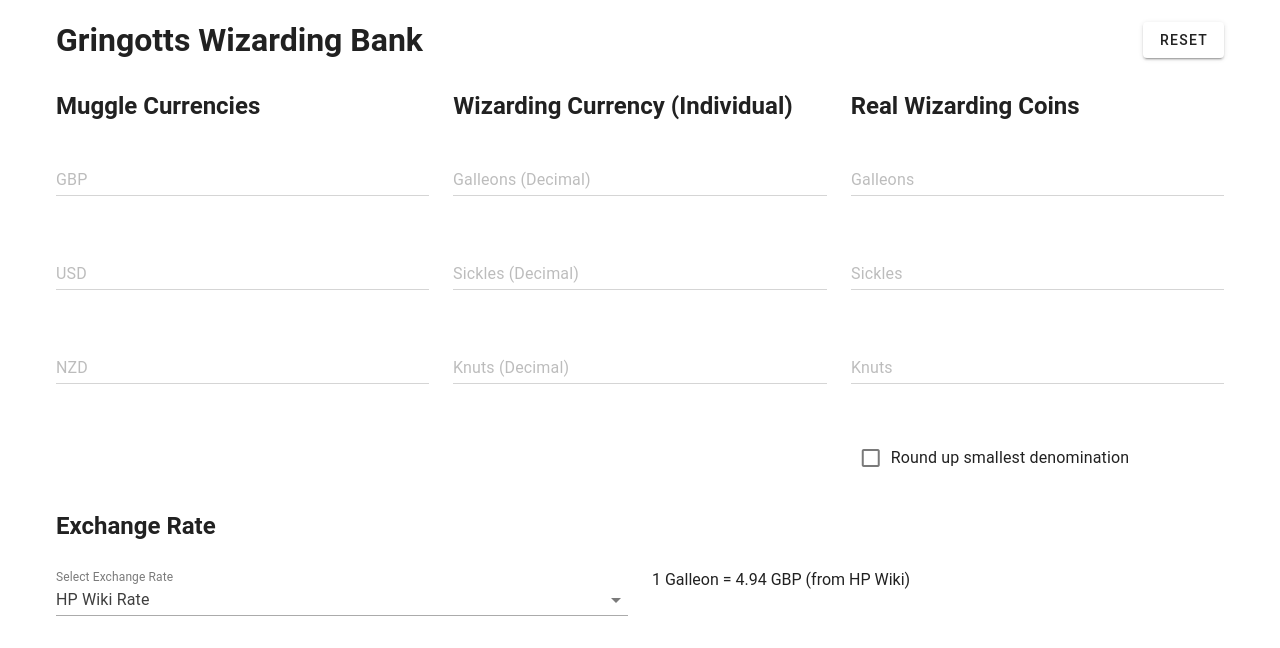
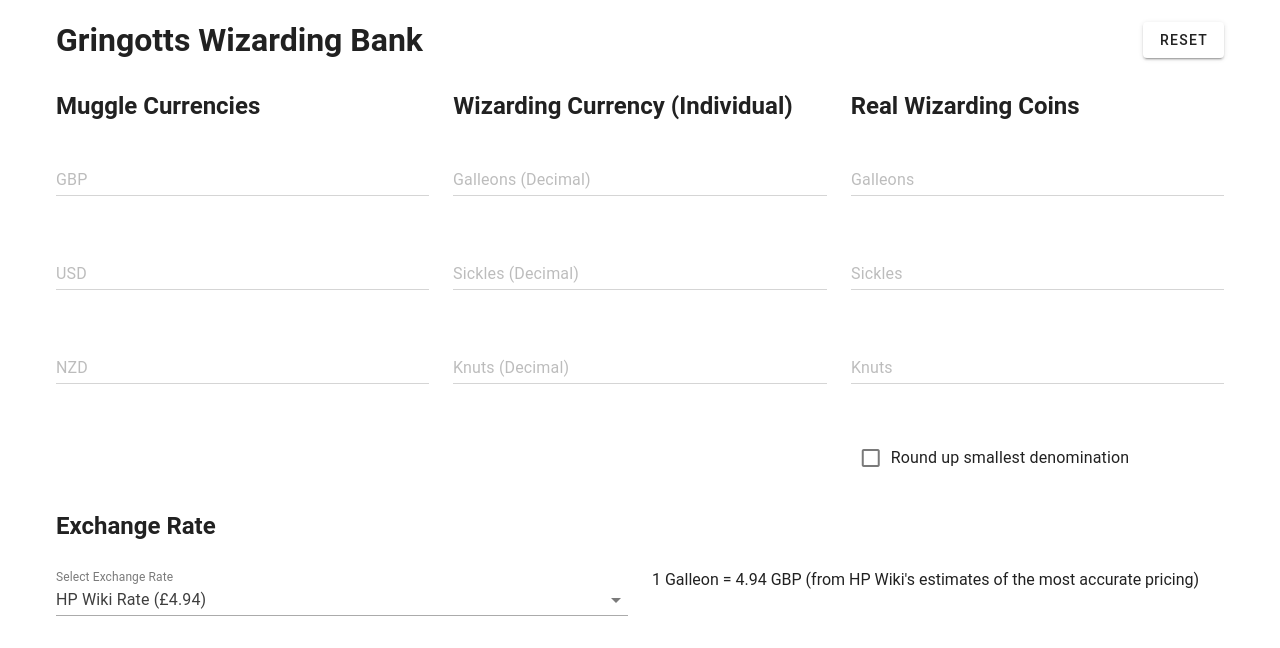
Before and after one commit to upasadena/hp-toolbox, a Vue app: page /gringotts in a window 1280 px wide. Shown: the top 648 px of the page. Built offline with nearby package versions, Linux system fonts and the light colour scheme; a small style sheet from the web is missing.

Commit message:
exchange rate selector update

```diff
--- a/src/components/CurrencyConverter.vue
+++ b/src/components/CurrencyConverter.vue
@@ -263,24 +263,24 @@
 
   const exchangeRates = [
     {
-      name: 'HP Wiki Rate',
+      name: 'HP Wiki Rate (£4.94)',
       galleonToGbp: 4.94,
-      description: '1 Galleon = 4.94 GBP (from HP Wiki)',
+      description: '1 Galleon = 4.94 GBP (from HP Wiki\'s estimates of the most accurate pricing)',
     },
     {
-      name: 'Approximate',
+      name: 'Approximate (£5.00)',
       galleonToGbp: 5,
-      description: '1 Galleon = 5 GBP (approximate)',
+      description: '1 Galleon = 5 GBP (According to J. K. Rowling, the approximate value of a Galleon is "About five Great British pounds, though the exchange rate varies!" )',
     },
     {
-      name: 'Charity Textbook Rate',
+      name: 'Charity Textbook Rate (£5.12)',
       galleonToGbp: 5.12,
-      description: '1 Galleon = 5.12 GBP',
+      description: '1 Galleon = 5.12 GBP — The textbooks JK wrote for charity, Fantastic Beasts and Where to Find Them and Quidditch Through the Ages, state that GB£174 million/US$250 million is equivalent to 34 million Galleons (or 34,000,872 Galleons, 14 Sickles, 7 Knuts to be exact) and works out as approximately £5.12/$7.35 per Galleon',
     },
     {
-      name: 'Alternative Textbook Rate',
+      name: 'Alternative Textbook Rate (£3.03)',
       galleonToGbp: 3.0296428569,
-      description: '1 Galleon = 3.0296428569 GBP',
+      description: '1 Galleon = 3.0296428569 GBP — Much like the Charity Textbook Rate, this rate is based on the price that appears on the back of the books (£4.99 or 1 Galleon, 11 Sickles; and $3.99 or 14 Sickles, 3 Knuts for the original UK and US editions respectively)',
     },
     {
       name: 'Custom Galleon Rate',
```
